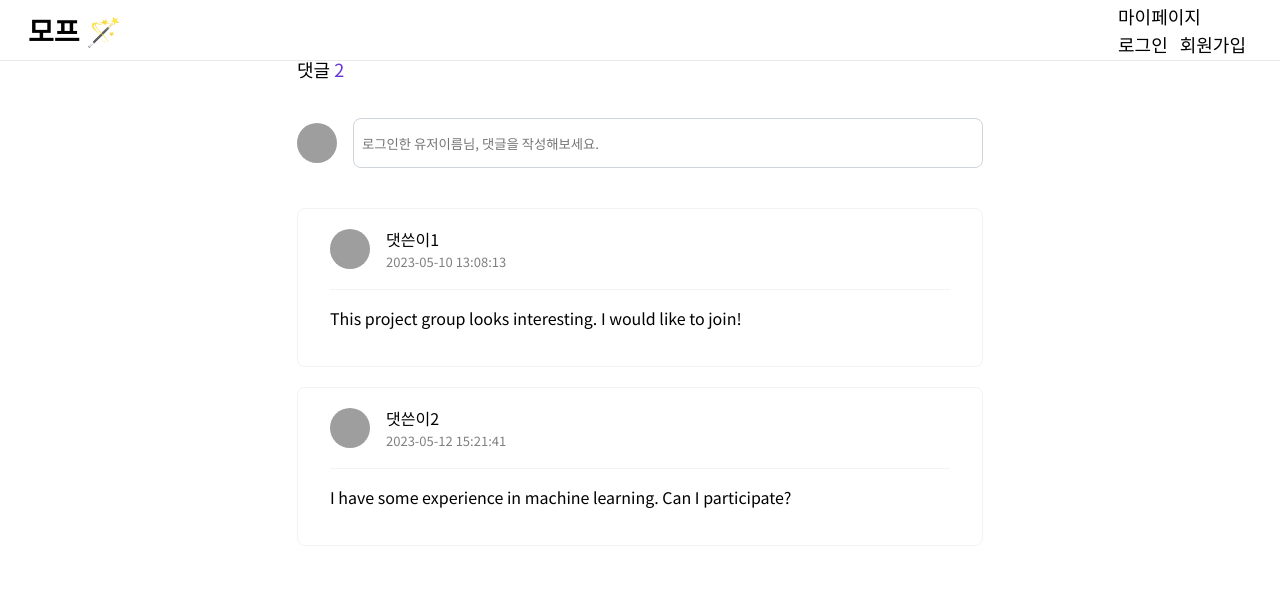
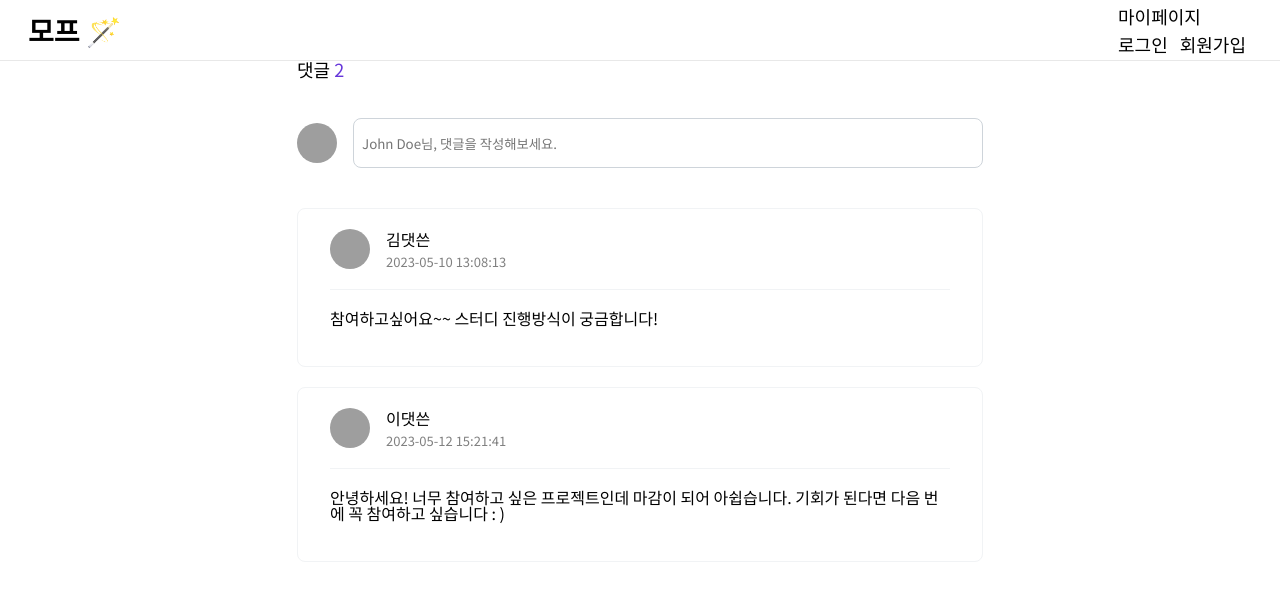
Before and after one commit to junhui324/MoGakPpo, a React (Create React App) app: page /project/comment in a window 1280 px wide. Shown: the top 600 px of the page. Built offline with nearby package versions, Linux system fonts and the light colour scheme; grey boxes are pictures that could not be loaded.

Commit message:
Feat: comment mock-data, interface 분리

```diff
--- /dev/null
+++ b/public/mock/project/comment.json
@@ -0,0 +1,16 @@
+[
+  {
+    "comment_id": 1,
+    "commenter_name": "김댓쓴",
+    "commenter_img": "https://api.dicebear.com/6.x/pixel-art/svg?seed=1",
+    "comment_content": "참여하고싶어요~~ 스터디 진행방식이 궁금합니다!",
+    "comment_created_at": "2023-05-10 13:08:13"
+  },
+  {
+    "comment_id": 2,
+    "commenter_name": "이댓쓴",
+    "commenter_img": "https://api.dicebear.com/6.x/pixel-art/svg?seed=2",
+    "comment_content": "안녕하세요! 너무 참여하고 싶은 프로젝트인데 마감이 되어 아쉽습니다. 기회가 된다면 다음 번에 꼭 참여하고 싶습니다 : )",
+    "comment_created_at": "2023-05-12 15:21:41"
+  }
+]
--- a/src/components/Comment/index.tsx
+++ b/src/components/Comment/index.tsx
@@ -2,21 +2,26 @@ import { useEffect, useState } from 'react';
 import styles from './Comment.module.scss';
 import axios from 'axios';
 import { Link, useLocation } from 'react-router-dom';
-import { TypeComment, TypeUserInfo } from '../../interfaces/Project.interface';
+import { TypeComment } from '../../interfaces/Comment.interface';
+import { TypeUser } from '../../interfaces/User.interface';
 
 const userToken = '';
 export default function Comment() {
   const [comments, setComments] = useState<TypeComment[]>([]);
-  const [user, setUser] = useState<TypeUserInfo | null>(null);
+  const [user, setUser] = useState<TypeUser | null>(null);
   const [isLoggedIn, setIsLoggedIn] = useState(true);
   const [isInputClicked, setIsInputClicked] = useState(false);
   const [inputValue, setInputValue] = useState('');
   const location = useLocation();
 
   useEffect(() => {
-    axios.get('http://localhost:3000/mock/projects/1.json').then((res) => {
-      setComments(res.data.project_comments.commentList);
-      setUser(res.data.user_info);
+    axios.get('http://localhost:3000/mock/project/comment.json').then((res) => {
+      setComments(res.data);
+    });
+  }, []);
+  useEffect(() => {
+    axios.get('http://localhost:3000/mock/user.json').then((res) => {
+      setUser(res.data);
     });
   }, []);
 
```
Also changed, not shown: src/interfaces/Comment.interface.ts (added, +11 -0 lines), src/interfaces/Project.interface.ts (+0 -15 lines).
